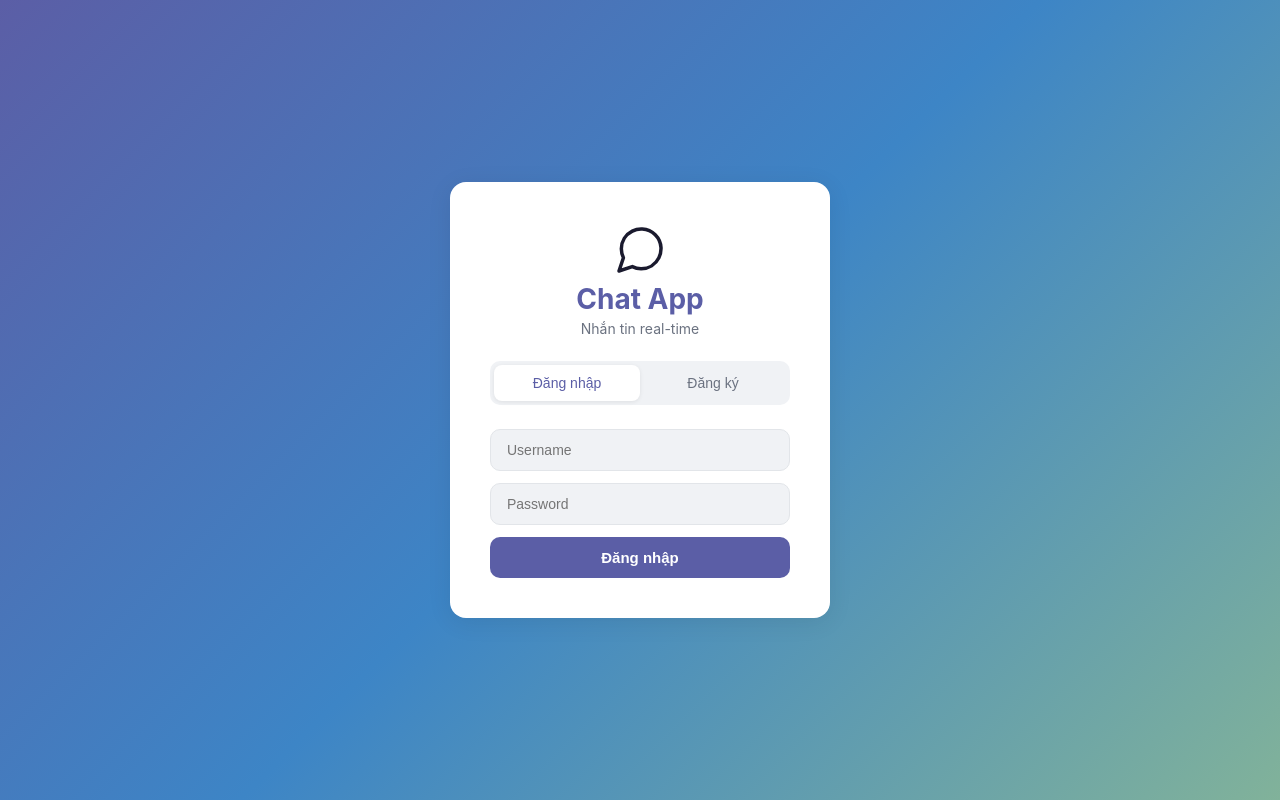
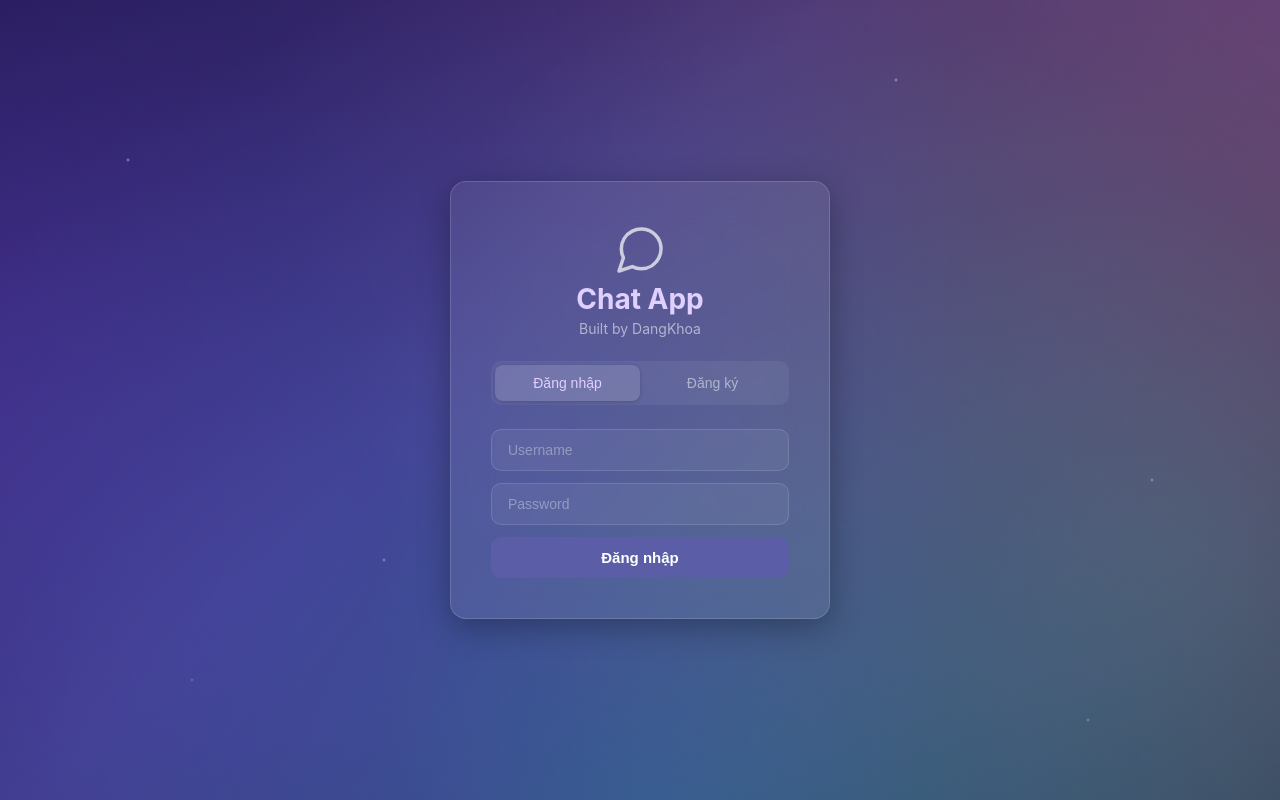
Before and after one commit to khoadangcode/chat-app, a website: page public/index.html in a window 1280 px wide. Drawn offline with nearby package versions, Linux system fonts and the light colour scheme.

Commit message:
UI overhaul: aurora login bg, glassmorphism, true black dark mode, warm light mode, bot avatar, livereload
- Login screen: aurora borealis animated background + glassmorphism auth box
- Dark mode: true black (#000) instead of navy blue
- Light mode: warm beige tones, easier on the eyes
- AI Bot avatar: robot SVG icon with animated gradient glow
- Sidebar: fix icon overflow in header
- Login subtitle: "Built by DangKhoa"
- Dev: add livereload (auto browser refresh) + dotenv support

Co-Authored-By: Claude Opus 4.6 (1M context) <noreply@anthropic.com>

```diff
--- a/package.json
+++ b/package.json
@@ -17,6 +17,7 @@
   "dependencies": {
     "@google/generative-ai": "^0.24.1",
     "bcryptjs": "^3.0.3",
+    "dotenv": "^17.4.0",
     "express": "^5.2.1",
     "express-session": "^1.19.0",
     "pg": "^8.20.0",
--- a/public/app.js
+++ b/public/app.js
@@ -168,10 +168,13 @@ function getColor(name) {
   return COLORS[Math.abs(hash) % COLORS.length];
 }
 
-function createAvatar(name, isOnline, avatarUrl) {
+function createAvatar(name, isOnline, avatarUrl, role) {
   const el = document.createElement('span');
   el.className = 'user-avatar' + (isOnline ? ' online' : '');
-  if (avatarUrl) {
+  if (role === 'bot') {
+    el.classList.add('bot-avatar');
+    el.innerHTML = '<svg viewBox="0 0 24 24" width="22" height="22" fill="none" stroke="white" stroke-width="1.5" stroke-linecap="round" stroke-linejoin="round"><rect x="3" y="11" width="18" height="10" rx="2"/><circle cx="8.5" cy="16" r="1.5"/><circle cx="15.5" cy="16" r="1.5"/><path d="M12 3v4"/><circle cx="12" cy="3" r="1"/><path d="M3 15h-1"/><path d="M22 15h-1"/></svg>';
+  } else if (avatarUrl) {
     el.style.backgroundImage = `url(${avatarUrl})`;
     el.style.backgroundSize = 'cover';
     el.style.backgroundPosition = 'center';
@@ -695,7 +698,7 @@ function renderUserList(users) {
     item.dataset.userId = user.id;
     item.dataset.username = user.username;
 
-    const avatar = createAvatar(user.username, isOnline, user.avatar);
+    const avatar = createAvatar(user.username, isOnline, user.avatar, user.role);
     const info = document.createElement('div');
     info.className = 'user-item-info';
 
--- a/public/index.html
+++ b/public/index.html
@@ -23,7 +23,7 @@
         </svg>
       </div>
       <h1>Chat App</h1>
-      <p class="subtitle">Nhắn tin real-time</p>
+      <p class="subtitle">Built by DangKhoa</p>
 
       <div class="tabs">
         <button class="tab active" data-tab="login">Đăng nhập</button>
@@ -289,5 +289,12 @@
       navigator.serviceWorker.register('/sw.js').catch(() => {});
     }
   </script>
+  <script>
+    // Livereload - auto refresh when files change
+    if (location.hostname === 'localhost' || location.hostname === '127.0.0.1') {
+      const es = new EventSource('/__livereload');
+      es.onmessage = () => location.reload();
+    }
+  </script>
 </body>
 </html>
--- a/public/style.css
+++ b/public/style.css
@@ -8,15 +8,15 @@
   --primary: #5b5ea6;
   --primary-light: #7c7fbf;
   --primary-dark: #45477d;
-  --bg: #f0f2f5;
-  --sidebar-bg: #ffffff;
-  --chat-bg: #e8ecf1;
-  --white: #ffffff;
-  --text: #1a1a2e;
-  --text-light: #6b7280;
-  --border: #e2e5e9;
+  --bg: #d9d5cc;
+  --sidebar-bg: #e3dfd7;
+  --chat-bg: #cfc9bf;
+  --white: #e8e4dc;
+  --text: #2d2d2d;
+  --text-light: #5e5e5e;
+  --border: #c4bfb5;
   --sent: #5b5ea6;
-  --received: #ffffff;
+  --received: #e3dfd7;
   --online: #22c55e;
   --danger: #ef4444;
 }
@@ -26,15 +26,15 @@
   --primary: #7c7fbf;
   --primary-light: #9b9ed4;
   --primary-dark: #5b5ea6;
-  --bg: #1a1a2e;
-  --sidebar-bg: #16213e;
-  --chat-bg: #0f3460;
-  --white: #1e293b;
+  --bg: #000000;
+  --sidebar-bg: #0a0a0a;
+  --chat-bg: #050505;
+  --white: #111111;
   --text: #e2e8f0;
   --text-light: #94a3b8;
-  --border: #334155;
+  --border: #1a1a1a;
   --sent: #5b5ea6;
-  --received: #1e293b;
+  --received: #111111;
   --online: #22c55e;
   --danger: #ef4444;
 }
@@ -59,11 +59,67 @@ body {
   display: flex;
   align-items: center;
   justify-content: center;
-  background: linear-gradient(135deg, #5b5ea6 0%, #3d85c6 50%, #81b29a 100%);
+  background: linear-gradient(135deg, #0f0c29 0%, #302b63 40%, #24243e 100%);
+  position: relative;
+  overflow: hidden;
+}
+
+.screen::before {
+  content: '';
+  position: absolute;
+  top: -50%;
+  left: -50%;
+  width: 200%;
+  height: 200%;
+  background:
+    radial-gradient(circle at 20% 50%, rgba(120, 80, 255, 0.4) 0%, transparent 50%),
+    radial-gradient(circle at 80% 20%, rgba(255, 100, 180, 0.3) 0%, transparent 50%),
+    radial-gradient(circle at 50% 80%, rgba(60, 200, 255, 0.3) 0%, transparent 50%),
+    radial-gradient(circle at 70% 60%, rgba(100, 255, 180, 0.2) 0%, transparent 40%);
+  animation: auroraMove 12s ease-in-out infinite;
+  z-index: 0;
+}
+
+.screen::after {
+  content: '';
+  position: absolute;
+  top: 0;
+  left: 0;
+  width: 100%;
+  height: 100%;
+  background:
+    radial-gradient(2px 2px at 10% 20%, rgba(255,255,255,0.6), transparent),
+    radial-gradient(2px 2px at 30% 70%, rgba(255,255,255,0.5), transparent),
+    radial-gradient(2px 2px at 50% 40%, rgba(255,255,255,0.4), transparent),
+    radial-gradient(2px 2px at 70% 10%, rgba(255,255,255,0.6), transparent),
+    radial-gradient(2px 2px at 90% 60%, rgba(255,255,255,0.5), transparent),
+    radial-gradient(2px 2px at 15% 85%, rgba(255,255,255,0.3), transparent),
+    radial-gradient(2px 2px at 85% 90%, rgba(255,255,255,0.4), transparent),
+    radial-gradient(3px 3px at 40% 55%, rgba(255,255,255,0.7), transparent),
+    radial-gradient(2px 2px at 60% 30%, rgba(255,255,255,0.5), transparent);
+  animation: twinkle 4s ease-in-out infinite alternate;
+  z-index: 0;
+}
+
+.screen > * {
+  position: relative;
+  z-index: 1;
+}
+
+@keyframes auroraMove {
+  0% { transform: translate(0, 0) rotate(0deg); }
+  33% { transform: translate(2%, -2%) rotate(3deg); }
+  66% { transform: translate(-1%, 1%) rotate(-2deg); }
+  100% { transform: translate(0, 0) rotate(0deg); }
+}
+
+@keyframes twinkle {
+  0% { opacity: 0.5; }
+  100% { opacity: 1; }
 }
 
 [data-theme="dark"] .screen {
-  background: linear-gradient(135deg, #1a1a2e 0%, #16213e 50%, #0f3460 100%);
+  background: linear-gradient(135deg, #0a0a1a 0%, #1a1040 40%, #0d0d2b 100%);
 }
 
 @keyframes float {
@@ -73,13 +129,14 @@ body {
 
 /* ---- AUTH ---- */
 .auth-container {
-  background: var(--white);
+  background: rgba(255, 255, 255, 0.08);
   padding: 40px;
   border-radius: 16px;
-  box-shadow: 0 4px 24px rgba(0,0,0,0.08);
+  box-shadow: 0 8px 32px rgba(0, 0, 0, 0.3);
   width: 380px;
   text-align: center;
-  backdrop-filter: blur(10px);
+  backdrop-filter: blur(20px);
+  border: 1px solid rgba(255, 255, 255, 0.15);
   animation: authSlideIn 0.5s ease-out;
 }
 
@@ -89,17 +146,22 @@ body {
 }
 
 [data-theme="dark"] .auth-container {
-  box-shadow: 0 4px 24px rgba(0,0,0,0.3);
+  background: rgba(255, 255, 255, 0.05);
+  box-shadow: 0 8px 32px rgba(0, 0, 0, 0.5);
+}
+
+.auth-logo {
+  color: rgba(255, 255, 255, 0.7);
 }
 
 .auth-container h1 {
   font-size: 28px;
-  color: var(--primary);
+  color: #e0d0ff;
   margin-bottom: 4px;
 }
 
 .subtitle {
-  color: var(--text-light);
+  color: rgba(255, 255, 255, 0.55);
   margin-bottom: 24px;
   font-size: 14px;
 }
@@ -108,7 +170,7 @@ body {
   display: flex;
   gap: 0;
   margin-bottom: 24px;
-  background: var(--bg);
+  background: rgba(255, 255, 255, 0.06);
   border-radius: 10px;
   padding: 4px;
 }
@@ -122,14 +184,14 @@ body {
   font-size: 14px;
   font-weight: 500;
   border-radius: 8px;
-  color: var(--text-light);
+  color: rgba(255, 255, 255, 0.5);
   transition: all 0.2s;
 }
 
 .tab.active {
-  background: var(--white);
-  color: var(--primary);
-  box-shadow: 0 1px 4px rgba(0,0,0,0.08);
+  background: rgba(255, 255, 255, 0.12);
+  color: #e0d0ff;
+  box-shadow: 0 1px 4px rgba(0,0,0,0.2);
 }
 
 .auth-form {
@@ -140,13 +202,17 @@ body {
 
 .auth-form input {
   padding: 12px 16px;
-  border: 1.5px solid var(--border);
+  border: 1px solid rgba(255, 255, 255, 0.12);
   border-radius: 10px;
   font-size: 14px;
   outline: none;
   transition: border-color 0.2s;
-  background: var(--bg);
-  color: var(--text);
+  background: rgba(255, 255, 255, 0.06);
+  color: #fff;
+}
+
+.auth-form input::placeholder {
+  color: rgba(255, 255, 255, 0.35);
 }
 
 [data-theme="dark"] .auth-form input {
@@ -210,11 +276,14 @@ body {
 }
 
 .sidebar-header {
-  padding: 16px 20px;
+  padding: 12px 12px;
   display: flex;
   align-items: center;
   justify-content: space-between;
   border-bottom: 1px solid var(--border);
+  flex-wrap: wrap;
+  gap: 8px;
+  overflow: hidden;
 }
 
 .current-user {
@@ -223,13 +292,16 @@ body {
   gap: 10px;
   font-weight: 600;
   font-size: 15px;
+  min-width: 0;
 }
 
 .sidebar-header-actions {
   display: flex;
   align-items: center;
-  gap: 4px;
+  gap: 2px;
   position: relative;
+  flex-wrap: wrap;
+  justify-content: flex-end;
 }
 
 .icon-btn {
@@ -237,11 +309,12 @@ body {
   border: none;
   cursor: pointer;
   color: var(--text-light);
-  padding: 6px;
+  padding: 5px;
   border-radius: 8px;
   transition: all 0.2s;
   display: flex;
   align-items: center;
+  flex-shrink: 0;
 }
 
 .icon-btn:hover {
@@ -314,7 +387,7 @@ body {
   margin-bottom: 6px;
 }
 
-[data-theme="dark"] .blocked-user-item { background: #1e293b; }
+[data-theme="dark"] .blocked-user-item { background: #111111; }
 
 .blocked-user-name { font-size: 13px; font-weight: 500; }
 
@@ -438,6 +511,18 @@ body {
   color: white;
   position: relative;
   box-shadow: 0 2px 8px rgba(0,0,0,0.12);
+}
+
+.bot-avatar {
+  background: linear-gradient(135deg, #7c3aed, #2563eb, #06b6d4) !important;
+  background-size: 200% 200% !important;
+  animation: botGlow 3s ease-in-out infinite;
+  box-shadow: 0 0 12px rgba(124, 58, 237, 0.4) !important;
+}
+
+@keyframes botGlow {
+  0%, 100% { background-position: 0% 50%; box-shadow: 0 0 12px rgba(124, 58, 237, 0.4); }
+  50% { background-position: 100% 50%; box-shadow: 0 0 18px rgba(37, 99, 235, 0.5); }
 }
 
 .user-avatar.online::after {
@@ -756,7 +841,7 @@ body {
   animation: fadeIn 0.2s ease;
 }
 
-[data-theme="dark"] .admin-panel { background: #1a1a2e; }
+[data-theme="dark"] .admin-panel { background: #0a0a0a; }
 
 .admin-panel-header {
   display: flex;
@@ -770,7 +855,7 @@ body {
   z-index: 10;
 }
 
-[data-theme="dark"] .admin-panel-header { background: #1a1a2e; }
+[data-theme="dark"] .admin-panel-header { background: #0a0a0a; }
 
 .admin-panel-header h2 { font-size: 20px; font-weight: 700; color: var(--text); }
 
@@ -826,7 +911,7 @@ body {
 
 .admin-table tbody tr:hover { background: #f8f9fb; }
 .admin-table tbody tr:last-child td { border-bottom: none; }
-[data-theme="dark"] .admin-table tbody tr:hover { background: #1e293b; }
+[data-theme="dark"] .admin-table tbody tr:hover { background: #111111; }
 
 .admin-actions { display: flex; gap: 6px; flex-wrap: wrap; }
 
@@ -886,7 +971,7 @@ body {
   overflow: hidden;
 }
 
-[data-theme="dark"] .emoji-picker { background: #16213e; box-shadow: 0 4px 24px rgba(0,0,0,0.4); }
+[data-theme="dark"] .emoji-picker { background: #0a0a0a; box-shadow: 0 4px 24px rgba(0,0,0,0.6); }
 
 .emoji-picker-tabs { display: flex; border-bottom: 1px solid var(--border); }
 
```
Also changed, not shown: server.js (+30 -0 lines), 2 other files.
